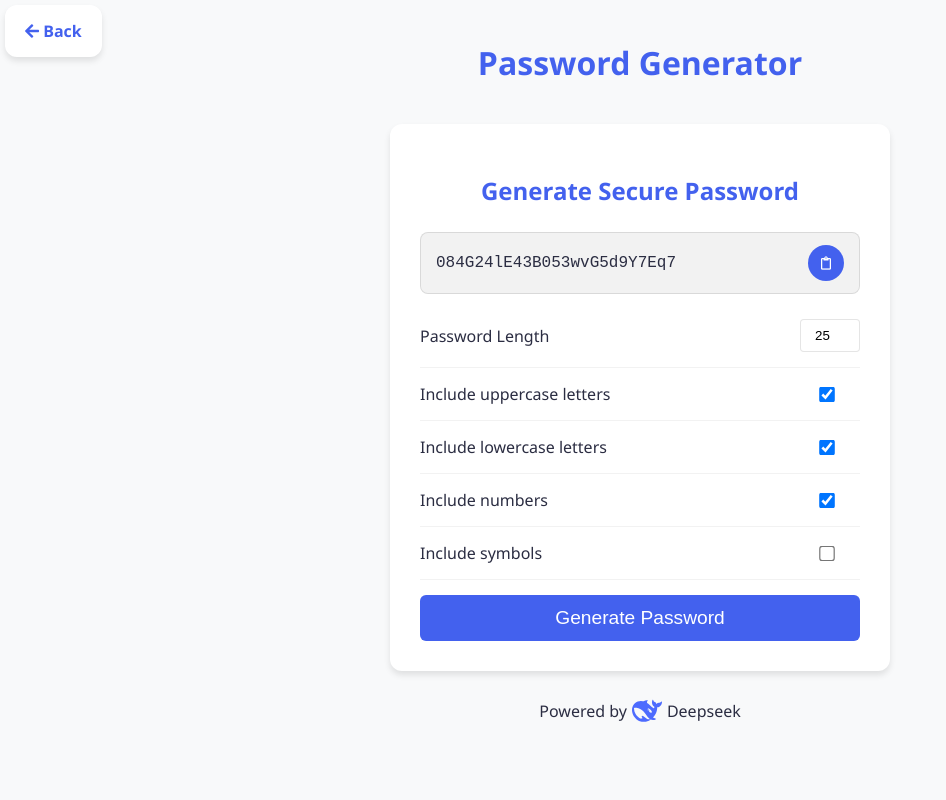
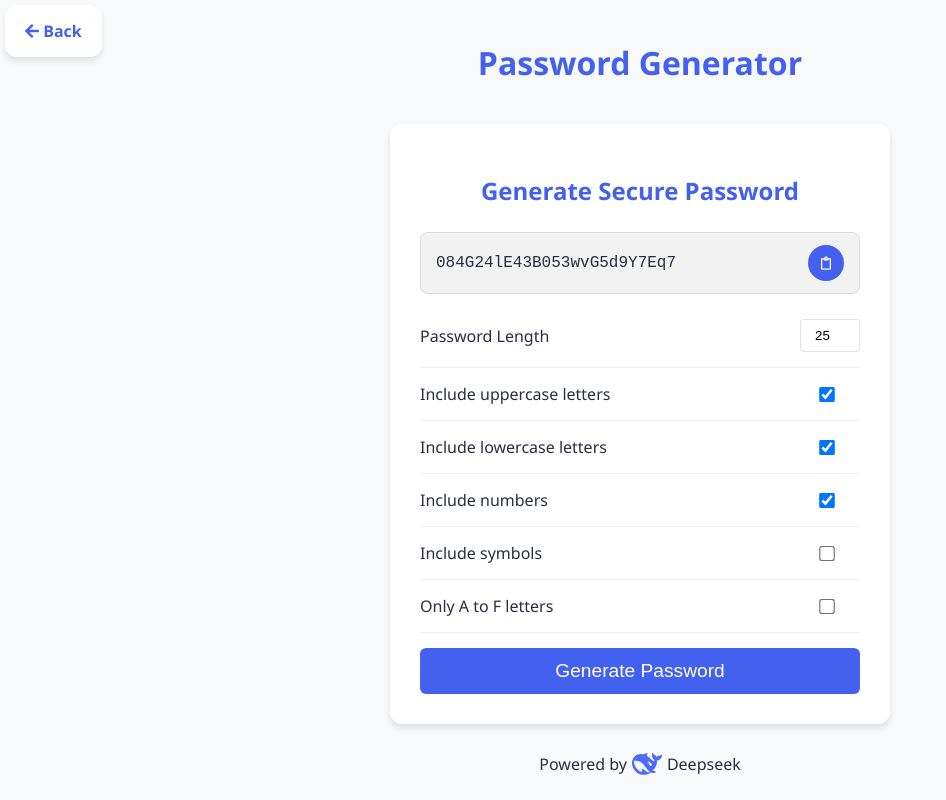
Before and after one commit to jardsonsales/utility_tools, a SvelteKit app: page /password-generator in a window 1280 px wide. Shown: the whole page, without its empty margins (0-946 px from the left). Built offline with nearby package versions, Linux system fonts and the light colour scheme.

Commit message:
feat(password-generator): add 'only A to F letters' option

```diff
--- a/src/routes/password-generator/+page.svelte
+++ b/src/routes/password-generator/+page.svelte
@@ -6,6 +6,7 @@
     let length = $state(25);
     let uppercase = $state(true);
     let lowercase = $state(true);
+    let onlyatof = $state(false);
     let numbers = $state(true);
     let symbols = $state(false);
     let copyBtnIcon = $state("far fa-clipboard");
@@ -19,8 +20,8 @@
     function generatePassword() {
         if(length < 6) length = 6;
         var charset = "";
-        if(lowercase) charset += "abcdefghijklmnopqrstuvwxyz";
-        if(uppercase) charset += "ABCDEFGHIJKLMNOPQRSTUVWXYZ";
+        if(lowercase) charset += (onlyatof ? "abcdefabcdefabcdef" : "abcdefghijklmnopqrstuvwxyz");
+        if(uppercase) charset += (onlyatof ? "ABCDEFABCDEFABCDEF" : "ABCDEFGHIJKLMNOPQRSTUVWXYZ");
         if(numbers) charset += "0123456789012345678901234567890123456789";
         if(symbols) charset += "%#!@_-())%#!@_%#!-)(";
 
@@ -64,7 +65,7 @@
     <div class="form-box">
         <div class="form-control">
             <label for="length">Password Length</label>
-            <input bind:value="{length}" type="number" id="length" min="4" max="50">
+            <input bind:value="{length}" type="number" id="length" min="6" max="60">
         </div>
         <div class="form-control">
             <label for="uppercase">Include uppercase letters</label>
@@ -81,6 +82,10 @@
         <div class="form-control">
             <label for="symbols">Include symbols</label>
             <input bind:checked="{symbols}" type="checkbox" id="symbols">
+        </div>
+        <div class="form-control">
+            <label for="onlyatof">Only A to F letters</label>
+            <input bind:checked="{onlyatof}" type="checkbox" id="onlyatof">
         </div>
     </div>
 
```
Also changed, not shown: 1 other file (tests, documents, lock files or other folders).
